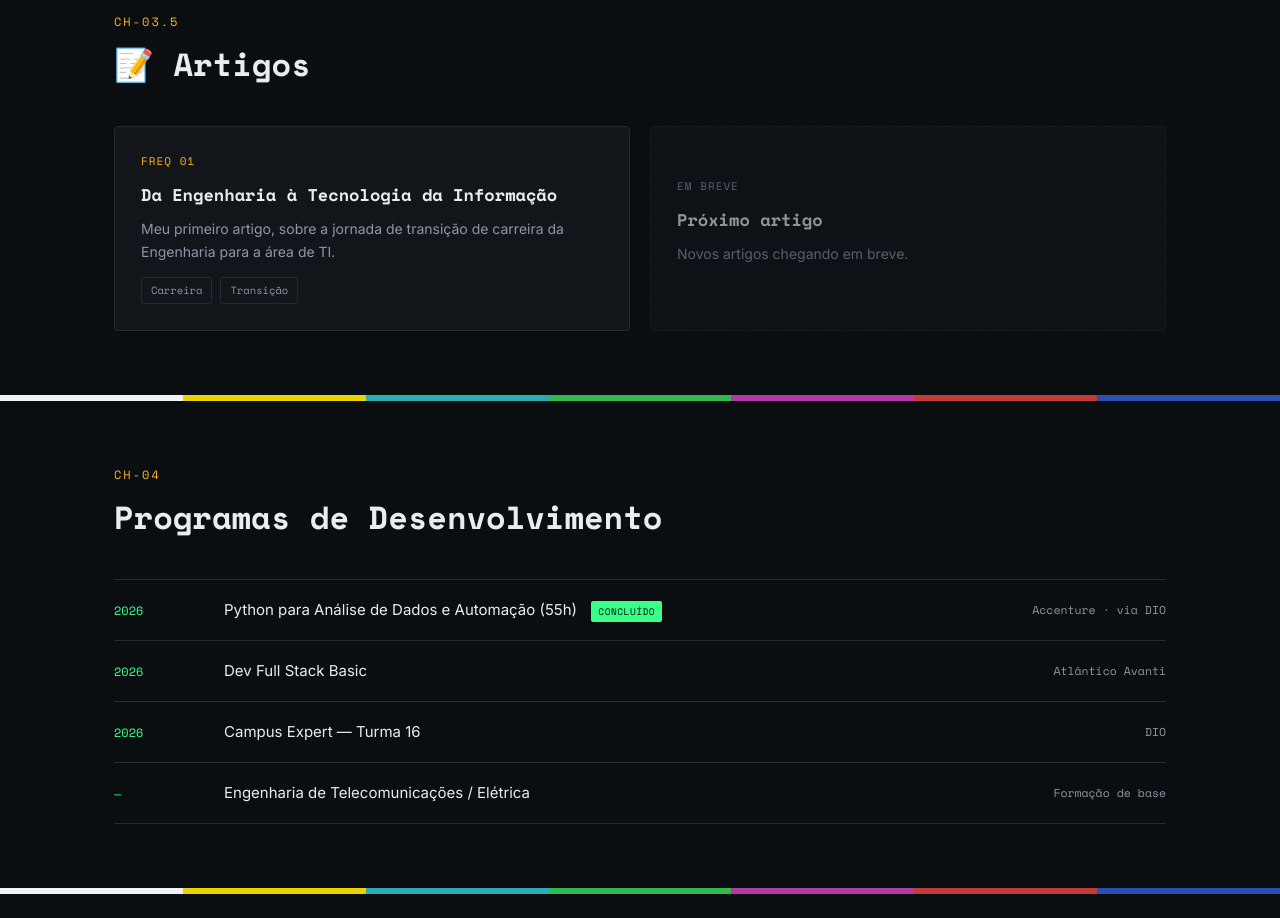
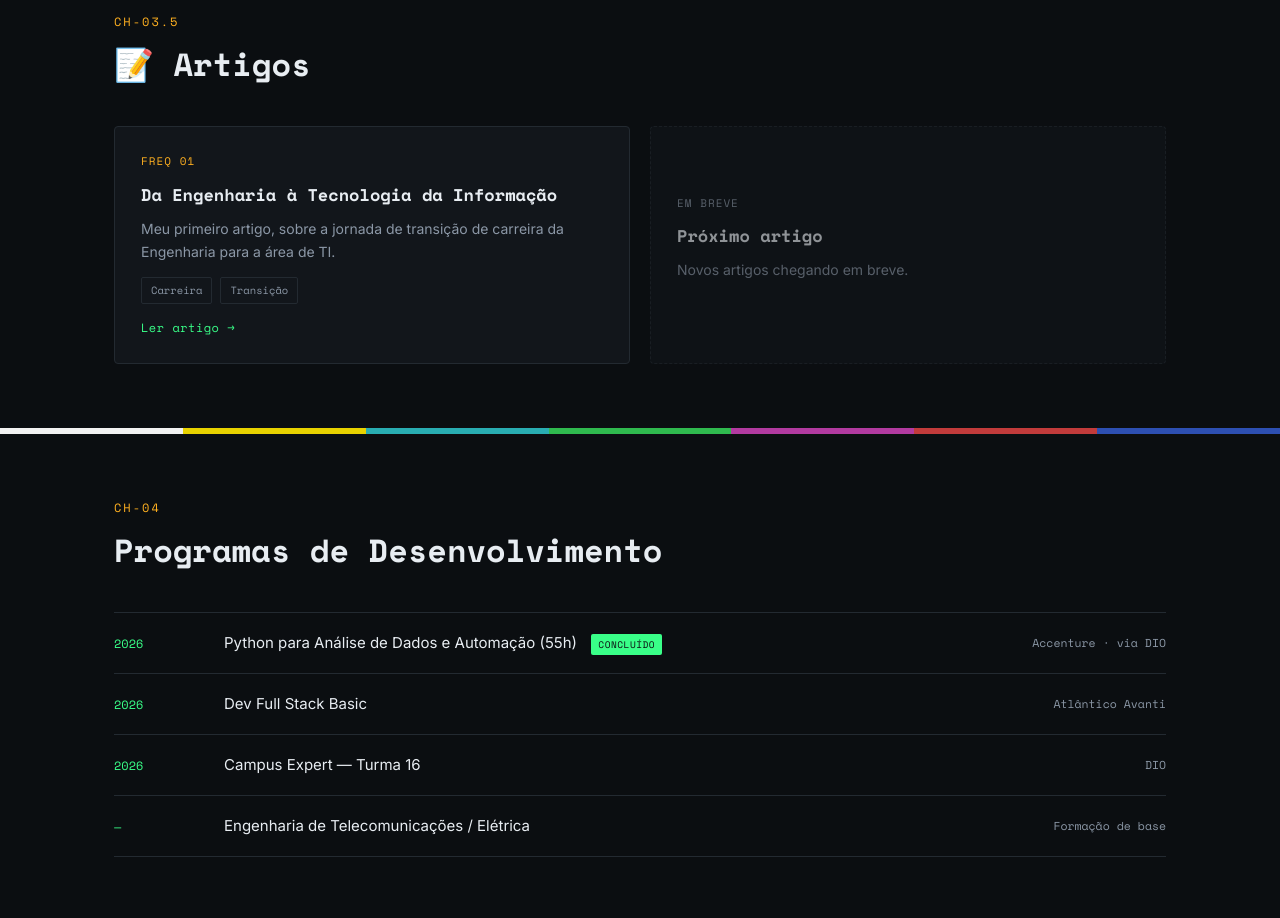
Before and after one commit to Nandaavila/Nandaavila.github.io, a plain HTML site: page index.html in a window 1280 px wide. Shown: the part 2300-3218 px from the top of the page. Drawn offline with nearby package versions, Linux system fonts and the light colour scheme.

Commit message:
Add files via upload

```diff
--- a/index.html
+++ b/index.html
@@ -368,6 +368,20 @@
   }
   .proj-card--empty:hover{transform:none;border-color:var(--line);}
   .proj-card--empty .proj-ch{color:var(--text-muted);}
+
+  .proj-link{
+    display:flex;
+    flex-direction:column;
+    cursor:pointer;
+  }
+  .proj-read{
+    margin-top:auto;
+    padding-top:14px;
+    font-family:var(--font-display);
+    font-size:12px;
+    color:var(--accent-green);
+    letter-spacing:0.5px;
+  }
   .proj-ch{
     font-family:var(--font-display);
     font-size:11px;
@@ -636,7 +650,8 @@
   <h2 class="section-title">📝 Artigos</h2>
   <div class="proj-grid">
 
-    <div class="proj-card">
+    <!-- Troque o href abaixo pelo link do artigo assim que publicar -->
+    <a class="proj-card proj-link" href="https://www.linkedin.com/pulse/da-engenharia-%C3%A0-tecnologia-informa%C3%A7%C3%A3o-uma-jornada-movida-%C3%A1vila-7wbof" target="_blank" rel="noopener">
       <div class="proj-ch">FREQ 01</div>
       <h3>Da Engenharia à Tecnologia da Informação</h3>
       <p>Meu primeiro artigo, sobre a jornada de transição de carreira da Engenharia para a área de TI.</p>
@@ -644,7 +659,8 @@
         <span class="tag">Carreira</span>
         <span class="tag">Transição</span>
       </div>
-    </div>
+      <span class="proj-read">Ler artigo →</span>
+    </a>
 
     <div class="proj-card proj-card--empty">
       <div class="proj-ch">EM BREVE</div>
```
